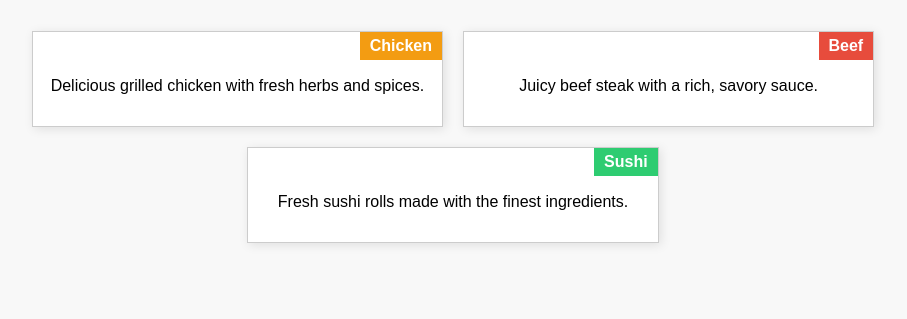
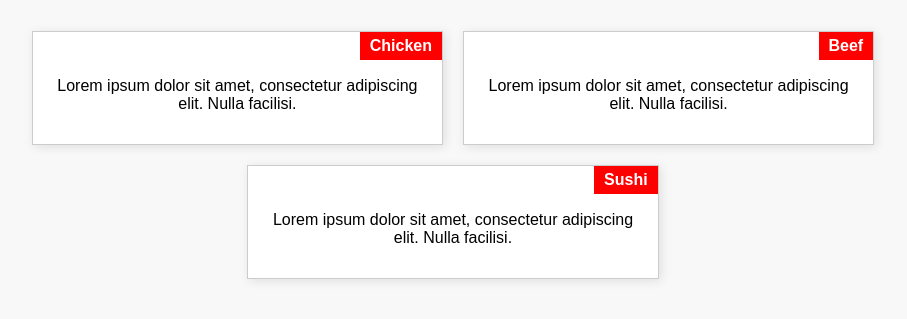
Before and after one commit to jawad-ui/coursera, a plain HTML site: page module2-solution/index.html in a window 1280 px wide. Shown: the part 65-384 px from the top of the page, without its empty margins (187-1094 px from the left). Drawn offline with Linux system fonts and the light colour scheme.

Commit message:
Update index.html

```diff
--- a/module2-solution/index.html
+++ b/module2-solution/index.html
@@ -3,29 +3,25 @@
 <head>
     <meta charset="UTF-8">
     <meta name="viewport" content="width=device-width, initial-scale=1.0">
-    <title>Module 2 Assignment</title>
+    <title>Restaurant Menu</title>
     <link rel="stylesheet" href="css/style.css">
 </head>
 <body>
-
     <h1>Our Menu</h1>
 
     <div class="container">
-        <div class="box">
-            <div class="title title-chicken">Chicken</div>
-            <p>Delicious grilled chicken with fresh herbs and spices.</p>
-        </div>
-
-        <div class="box">
-            <div class="title title-beef">Beef</div>
-            <p>Juicy beef steak with a rich, savory sauce.</p>
-        </div>
-
-        <div class="box">
-            <div class="title title-sushi">Sushi</div>
-            <p>Fresh sushi rolls made with the finest ingredients.</p>
-        </div>
+        <section class="box">
+            <div class="title">Chicken</div>
+            <p>Lorem ipsum dolor sit amet, consectetur adipiscing elit. Nulla facilisi.</p>
+        </section>
+        <section class="box">
+            <div class="title">Beef</div>
+            <p>Lorem ipsum dolor sit amet, consectetur adipiscing elit. Nulla facilisi.</p>
+        </section>
+        <section class="box">
+            <div class="title">Sushi</div>
+            <p>Lorem ipsum dolor sit amet, consectetur adipiscing elit. Nulla facilisi.</p>
+        </section>
     </div>
-
 </body>
 </html>
```
